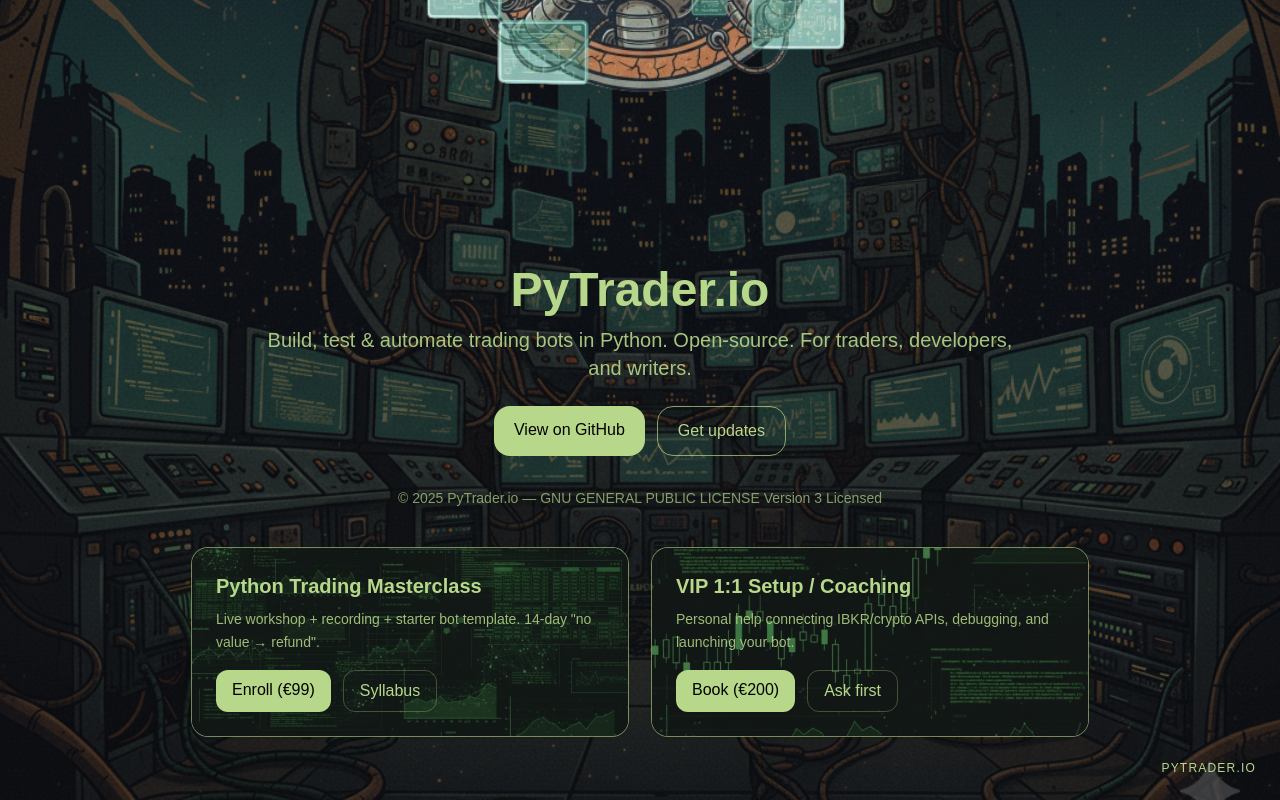
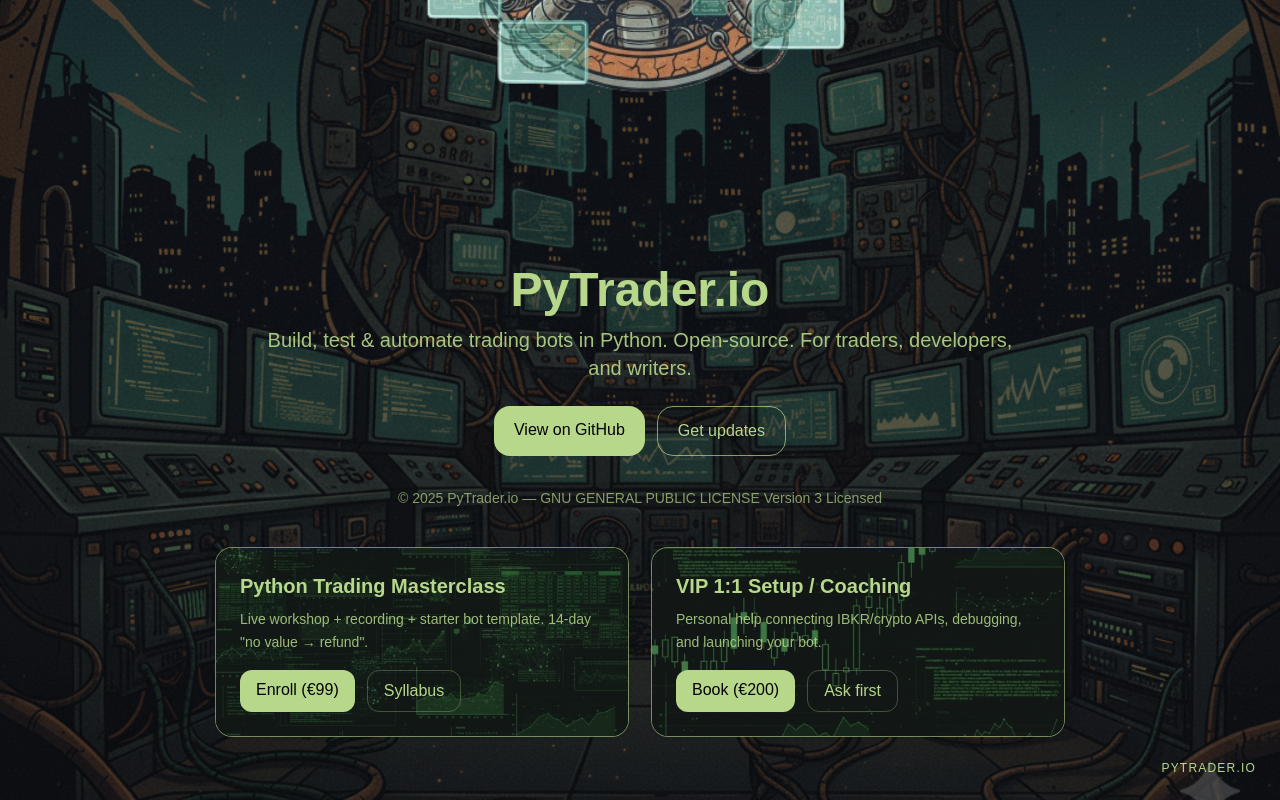
Before and after one commit to Yermolitskiy/pytrader.io, a Next.js app: page / in a window 1280 px wide. Shown: the part 358-1158 px from the top of the page. Built offline with nearby package versions, Linux system fonts and the light colour scheme.

Commit message:
added some minor changes

```diff
--- a/src/app/page.tsx
+++ b/src/app/page.tsx
@@ -55,7 +55,7 @@
         PYTRADER.IO
       </div>
 
-      <div className="mt-10 mb-16 grid gap-6 sm:grid-cols-2 max-w-4xl mx-auto">
+      <div className="mt-10 mb-16 grid gap-6 sm:grid-cols-2 max-w-4xl mx-auto px-4 sm:px-6">
         {/* Card A */}
         <div className="card ring-1 ring-terminal/60">
           <Image src="/background_1.png" alt="" fill className="card-img" />
```
